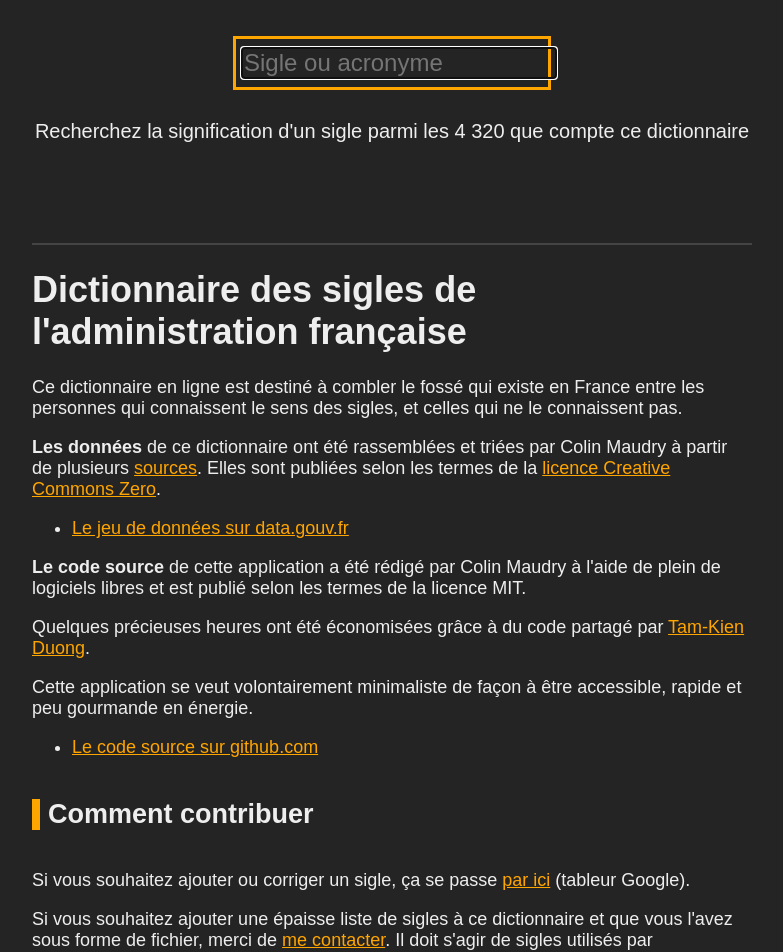
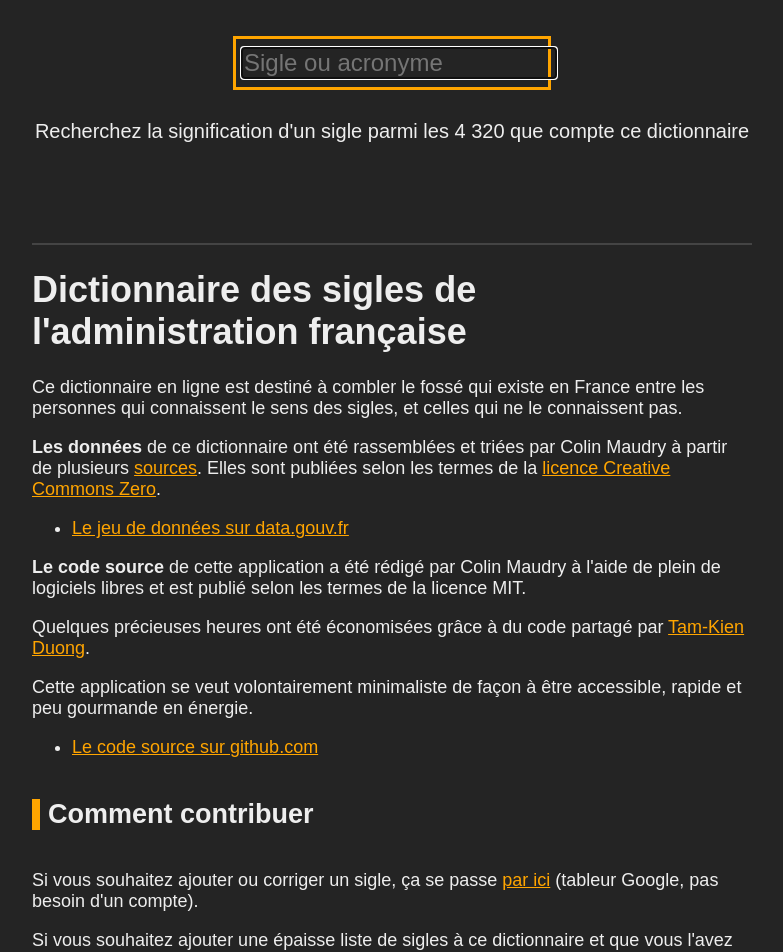
Before and after one commit to ColinMaudry/dictionnaire-sigles, a Vue app: page / in a window 1280 px wide. Shown: the top 952 px of the page, without its empty margins (254-1037 px from the left). Built offline with nearby package versions, Linux system fonts and the light colour scheme.

Commit message:
No need of a Google account to contribute

```diff
--- a/src/App.vue
+++ b/src/App.vue
@@ -56,7 +56,7 @@
 
    <h2 id="commentcontribuer">Comment contribuer</h2>
 
-    <p>Si vous souhaitez ajouter ou corriger un sigle, ça se passe <a href="https://docs.google.com/spreadsheets/d/1kEJzE-8nCBZakKWptfrc5HhuctOEnMYy8AgxGz6dNW4/edit">par ici</a> (tableur Google).</p>
+    <p>Si vous souhaitez ajouter ou corriger un sigle, ça se passe <a href="https://docs.google.com/spreadsheets/d/1kEJzE-8nCBZakKWptfrc5HhuctOEnMYy8AgxGz6dNW4/edit">par ici</a> (tableur Google, pas besoin d'un compte).</p>
 
     <p>Si vous souhaitez ajouter une épaisse liste de sigles à ce dictionnaire et que vous l'avez sous forme de fichier, merci de <a href="#contact">me contacter</a>. Il doit s'agir de sigles utilisés par l'administration française ou utilisés dans la loi française et non présents dans ce dictionnaire.</p>
     <p>Souvent, la limite à ne pas franchir est celle du vocabulaire technique ou scientifique, même s'il y a des exceptions pour les termes les plus employés.</p>
```
